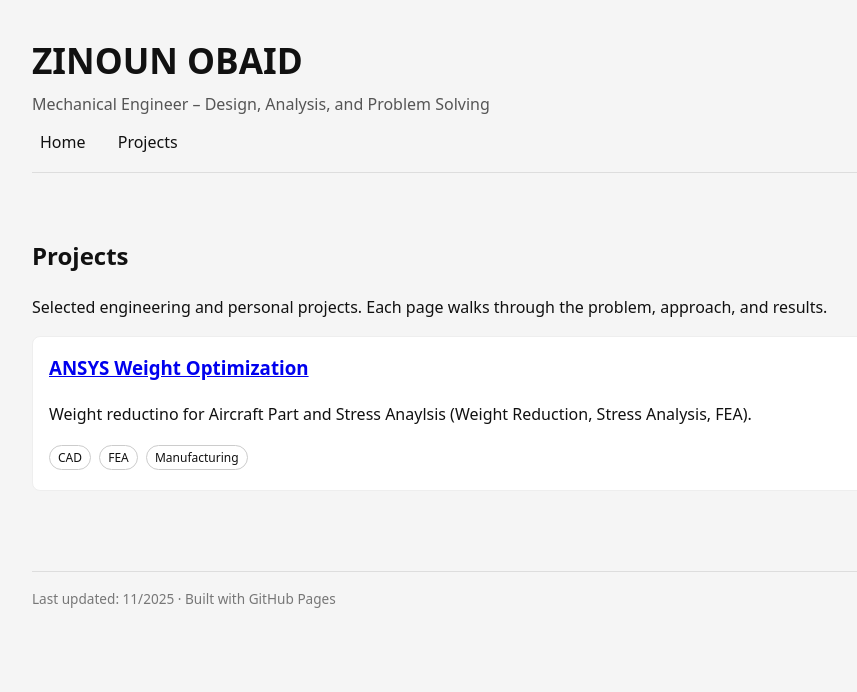
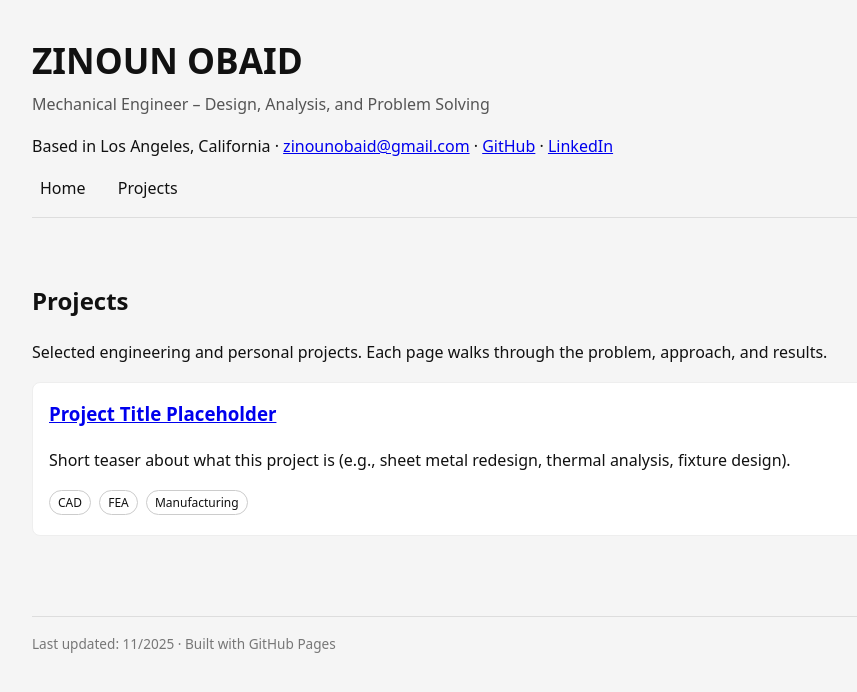
Before and after one commit to zinounobaid/zinounobaid.github.io, a Jekyll site: the page built from projects.html, in a window 1280 px wide. Shown: the top 692 px of the page, without its empty margins (144-1001 px from the left). Built offline with Jekyll 4.4.1, drawn with Linux system fonts in a browser that asks for light colours.

Commit message:
Refactor projects.html with new layout and placeholder
Updated the projects.html file to use a new layout format and added a project title placeholder.

```diff
--- a/projects.html
+++ b/projects.html
@@ -1,34 +1,21 @@
-<!DOCTYPE html>
-<html lang="en">
-<head>
-  <meta charset="UTF-8">
-  <title>Projects – Zinoun Obaid</title>
-  <meta name="viewport" content="width=device-width, initial-scale=1">
-  <link rel="stylesheet" href="/css/style.css">
-</head>
-<body>
-  <div class="wrapper">
-    <header class="site-header">
-      <h1 class="site-title">ZINOUN OBAID</h1>
-      <div class="site-tagline">Mechanical Engineer – Design, Analysis, and Problem Solving</div>
-      <nav class="main-nav" aria-label="Main navigation">
-        <a href="/index.html">Home</a>
-        <a href="/projects.html">Projects</a>
-      </nav>
-    </header>
+---
+layout: default
+title: "Projects – Zinoun Obaid"
+---
 
-    <main>
 <section>
   <h2>Projects</h2>
-        <p>Selected engineering and personal projects. Each page walks through the problem, approach, and results.</p>
+  <p>
+    Selected engineering and personal projects. Each page walks through the problem, approach, and results.
+  </p>
   <ul class="project-list">
     <li class="project">
       <h3>
-              <a href="projects/ANSYS-Weight-Optimization.html">
-                ANSYS Weight Optimization
+        <a href="/projects/project-title-placeholder.html">
+          Project Title Placeholder
         </a>
       </h3>
-            <p>Weight reductino for Aircraft Part and Stress Anaylsis (Weight Reduction, Stress Analysis, FEA).</p>
+      <p>Short teaser about what this project is (e.g., sheet metal redesign, thermal analysis, fixture design).</p>
       <div>
         <span class="pill">CAD</span>
         <span class="pill">FEA</span>
@@ -37,11 +24,3 @@
     </li>
   </ul>
 </section>
-    </main>
-
-    <footer class="site-footer">
-      Last updated: 11/2025 · Built with GitHub Pages
-    </footer>
-  </div>
-</body>
-</html>
```
Lines whose indentation alone changed are shown as unchanged.
